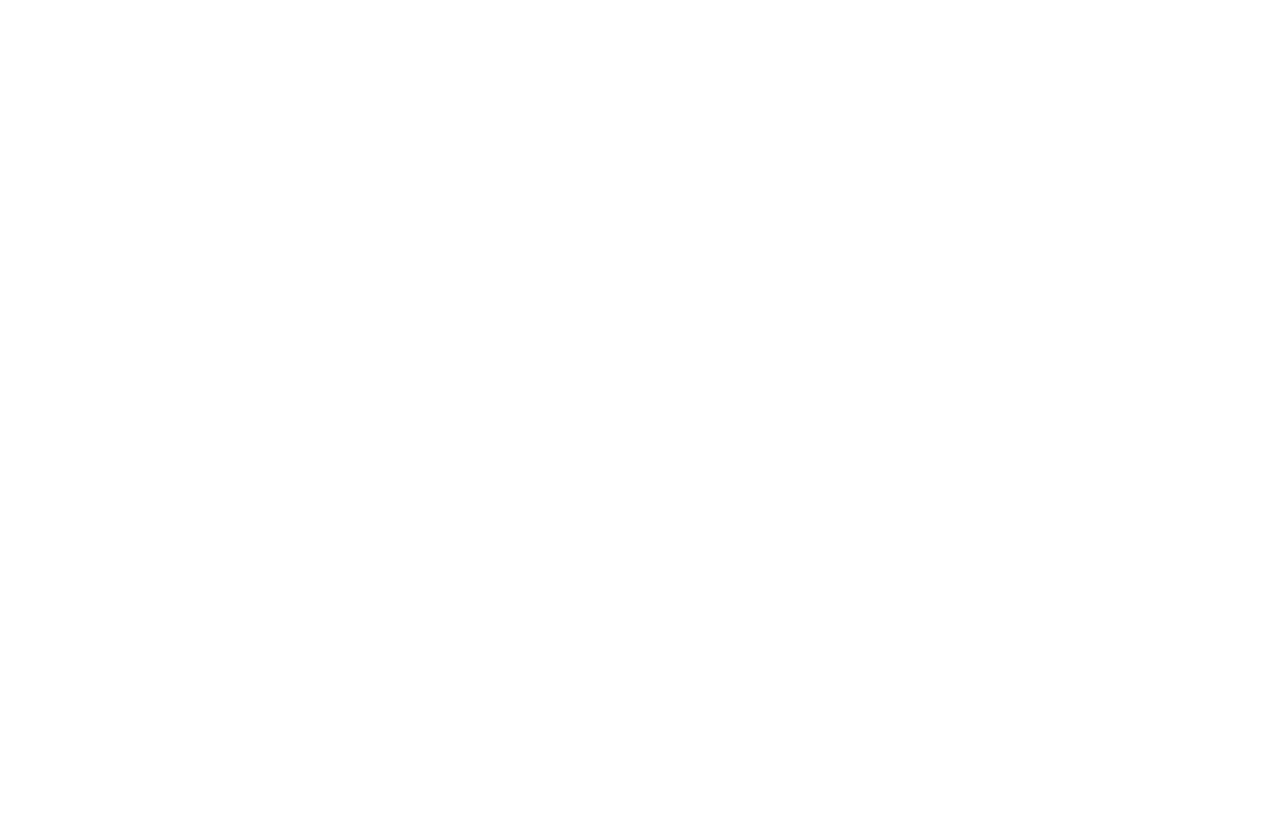
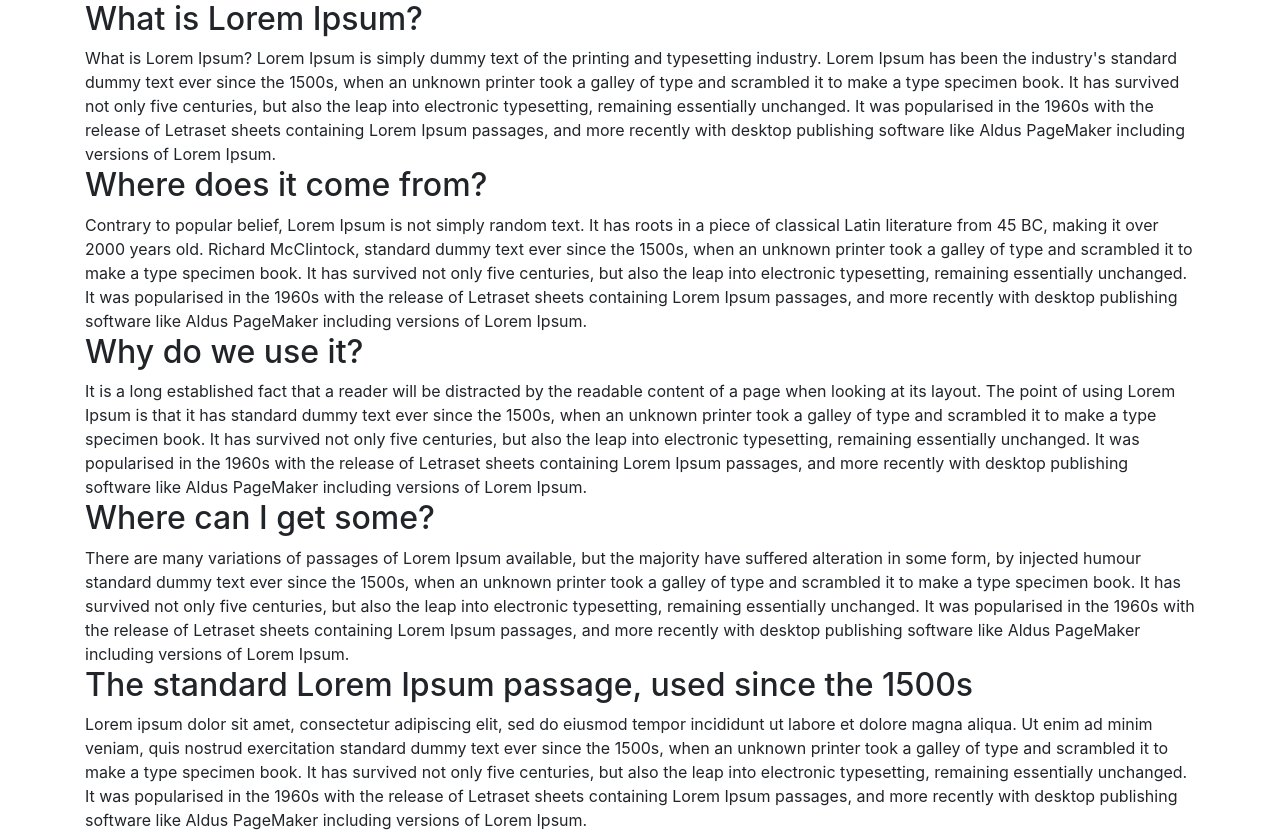
Before and after one commit to guillainbisimwa/TadeuAndGuillainHTML, a plain HTML site: page index.html in a window 1280 px wide. Before the commit the page ends 800 px from the top, so only its background shows below. Drawn offline with nearby package versions, Linux system fonts and the light colour scheme.

Commit message:
Steps 3 and 4

```diff
--- a/index.html
+++ b/index.html
@@ -4,21 +4,69 @@
         <link rel="stylesheet" href="https://stackpath.bootstrapcdn.com/bootstrap/4.4.1/css/bootstrap.min.css" integrity="sha384-Vkoo8x4CGsO3+Hhxv8T/Q5PaXtkKtu6ug5TOeNV6gBiFeWPGFN9MuhOf23Q9Ifjh" crossorigin="anonymous">
     </head>
     <body>
-        <main id="main-doc">
-            <section class="main-section">
+        <main id="main-doc" class="container">
+            <section class="main-section" id="What_is_Lorem_Ipsum">
+                <header class="h2" >What is Lorem Ipsum?</header>
+                What is Lorem Ipsum?
+                Lorem Ipsum is simply dummy text of the printing and
+                typesetting industry. Lorem Ipsum has been the industry's
+                standard dummy text ever since the 1500s, when an unknown printer
+                took a galley of type and scrambled it to make a type specimen book.
+                It has survived not only five centuries, but also the leap into electronic
+                typesetting, remaining essentially unchanged. It was popularised in the
+                1960s with the release of Letraset sheets containing Lorem Ipsum passages,
+                and more recently with desktop publishing software like Aldus PageMaker
+                including versions of Lorem Ipsum.
+            </section>
+            <section class="main-section" id="Where_does_it_come_from">
+                <header class="h2">Where does it come from?</header>
 
+                Contrary to popular belief, Lorem Ipsum is not simply random text.
+                It has roots in a piece of classical Latin literature from 45 BC,
+                making it over 2000 years old. Richard McClintock,
+                standard dummy text ever since the 1500s, when an unknown printer
+                took a galley of type and scrambled it to make a type specimen book.
+                It has survived not only five centuries, but also the leap into electronic
+                typesetting, remaining essentially unchanged. It was popularised in the
+                1960s with the release of Letraset sheets containing Lorem Ipsum passages,
+                and more recently with desktop publishing software like Aldus PageMaker
+                including versions of Lorem Ipsum.
             </section>
-            <section class="main-section">
-
+            <section class="main-section" id="Why_do_we_use_it">
+                <header class="h2">Why do we use it?</header>
+                It is a long established fact that a reader will be distracted by the readable content of a
+                page when looking at its layout. The point of using Lorem Ipsum is that it has
+                standard dummy text ever since the 1500s, when an unknown printer
+                took a galley of type and scrambled it to make a type specimen book.
+                It has survived not only five centuries, but also the leap into electronic
+                typesetting, remaining essentially unchanged. It was popularised in the
+                1960s with the release of Letraset sheets containing Lorem Ipsum passages,
+                and more recently with desktop publishing software like Aldus PageMaker
+                including versions of Lorem Ipsum.
             </section>
-            <section class="main-section">
-
+            <section class="main-section" id="Where_can_I_get_some">
+                <header class="h2">Where can I get some?</header>
+                There are many variations of passages of Lorem Ipsum available,
+                but the majority have suffered alteration in some form, by injected humour
+                standard dummy text ever since the 1500s, when an unknown printer
+                took a galley of type and scrambled it to make a type specimen book.
+                It has survived not only five centuries, but also the leap into electronic
+                typesetting, remaining essentially unchanged. It was popularised in the
+                1960s with the release of Letraset sheets containing Lorem Ipsum passages,
+                and more recently with desktop publishing software like Aldus PageMaker
+                including versions of Lorem Ipsum.
             </section>
-            <section class="main-section">
-
-            </section>
-            <section class="main-section">
-
+            <section class="main-section" id="standard_Lorem_Ipsum">
+                <header class="h2">The standard Lorem Ipsum passage, used since the 1500s</header>
+                Lorem ipsum dolor sit amet, consectetur adipiscing elit, sed do eiusmod tempor
+                incididunt ut labore et dolore magna aliqua. Ut enim ad minim veniam, quis nostrud exercitation
+                standard dummy text ever since the 1500s, when an unknown printer
+                took a galley of type and scrambled it to make a type specimen book.
+                It has survived not only five centuries, but also the leap into electronic
+                typesetting, remaining essentially unchanged. It was popularised in the
+                1960s with the release of Letraset sheets containing Lorem Ipsum passages,
+                and more recently with desktop publishing software like Aldus PageMaker
+                including versions of Lorem Ipsum.
             </section>
         </main>
     </body>
```
